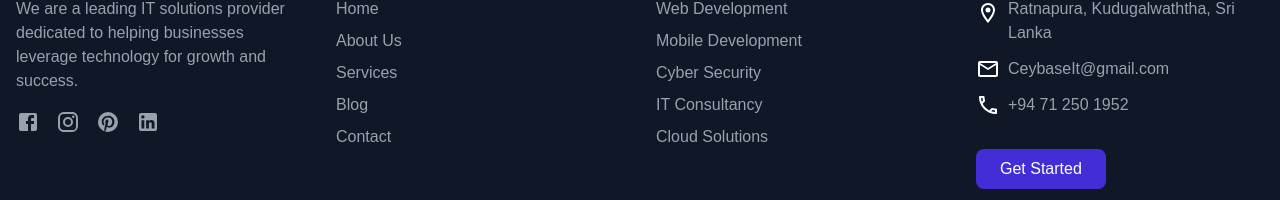
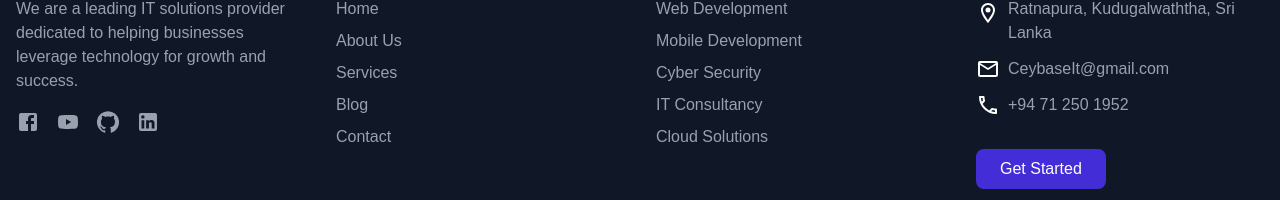
Before and after one commit to DMS-ranil/test-ceybaseit-web, a Next.js app: page /test-ceybaseit-web/ in a window 1280 px wide. Shown: the part 5609-5809 px from the top of the page. Built offline with nearby package versions, Linux system fonts and the light colour scheme.

Commit message:
Update page.tsx

```diff
--- a/src/app/page.tsx
+++ b/src/app/page.tsx
@@ -751,10 +751,10 @@ export default function Home() {
                   <Facebook />
                 </a>
                 <a href="#" className="text-gray-400 hover:text-white transition">
-                  <Instagram />
+                  <YouTubeIcon />
                 </a>
                 <a href="#" className="text-gray-400 hover:text-white transition">
-                  <Pinterest />
+                  <GitHubIcon />
                 </a>
                 <a href="#" className="text-gray-400 hover:text-white transition">
                   <LinkedInIcon />
```
